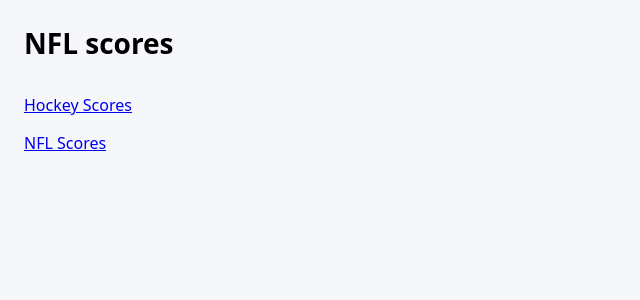
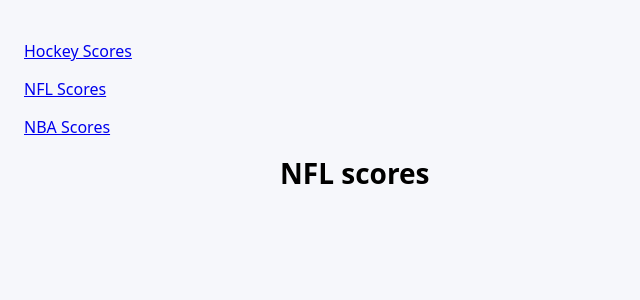
Before and after one commit to mendoska/nfl-app-pi, a Flask app: page / in a window 1280 px wide. Shown: the top 300 px of the page, without its empty margins (0-640 px from the left). Run offline with Flask 3, Linux system fonts and the light colour scheme; data that the repository does not hold is empty.

Commit message:
added NBA

```diff
--- a/app.py
+++ b/app.py
@@ -95,5 +95,13 @@ def nhl():
 	#instead of returning text, now we look for HTML
 	return render_template('index.html', games=games, league = "NHL")
 
+
+@app.route("/nba")
+def nba():
+	NBA_url = "https://site.api.espn.com/apis/site/v2/sports/hockey/nba/scoreboard"
+	games = fetch_espn_games(NBA_url)
+	#instead of returning text, now we look for HTML
+	return render_template('index.html', games=games, league = "NBA")
+
 if __name__ == "__main__":
  	app.run(host = "0.0.0.0", port = 5000)
--- a/templates/index.html
+++ b/templates/index.html
@@ -2,6 +2,10 @@
 <html>
 <head>
 	<meta http-equiv = "refresh" content ="10">
+	<p> <a href = "/nhl">Hockey Scores</a> </p>
+	<p> <a href = "/">NFL Scores</a> </p>
+	<p> <a href = "/nba">NBA Scores</a> </p>
+
 	<title> {{league}} app </title>
 	<!-- using inline for now -->
 <style>
@@ -88,7 +92,7 @@ h1 {
   border: 1px solid rgba(0,0,0,0.08);
 }
 
-/* status colors (keep your logic, nicer look) */
+/* status colors */
 .live .badge { background: rgba(0, 128, 0, 0.12); color: #0b6b0b; }
 .final .badge { background: rgba(120,120,120,0.12); color: #555; }
 .upcoming .badge { background: rgba(0,0,0,0.06); color: #222; }
@@ -97,6 +101,7 @@ h1 {
 
 </head>
 <body>
+  <div class = "container">
 	<h1> {{ league }} scores </h1>
 	<ul class = "games">
 	  {% for game in games %}
@@ -130,8 +135,8 @@ h1 {
 		{% endfor %}
 	</ul>
 
-<p> <a href = "/nhl">Hockey Scores</a> </p>
-<p> <a href = "/">NFL Scores</a> </p>
+
+  </div>
 </body>
 
 </html>
```
